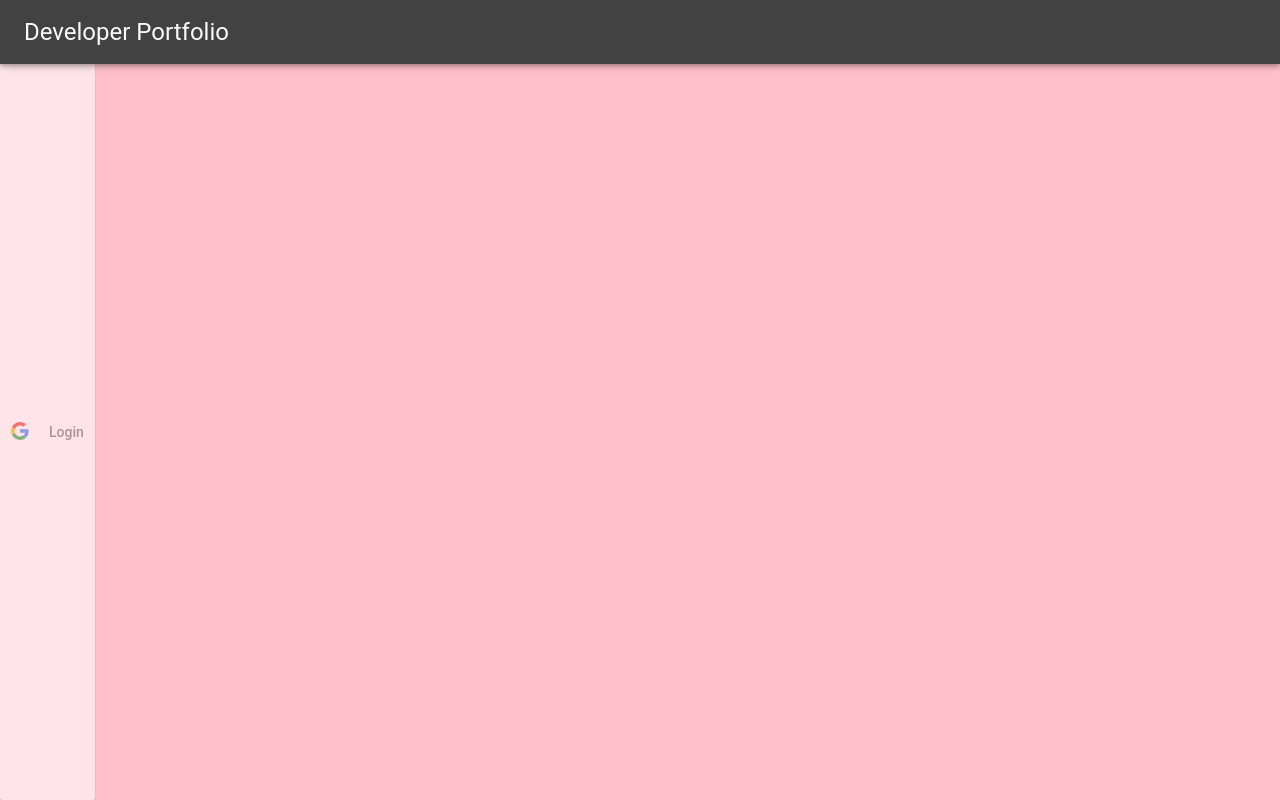
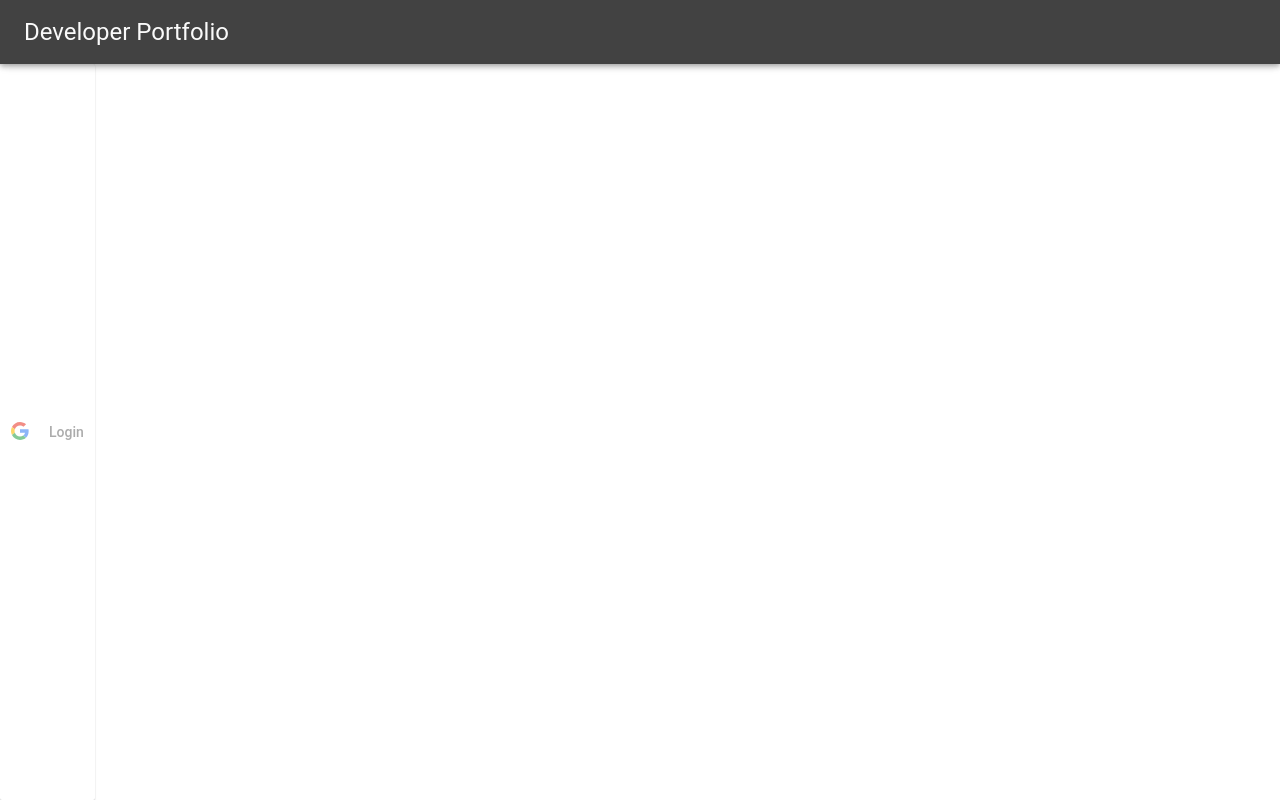
Before and after one commit to himanshuMaheshwari2311/Developer-Portfolio-Front-End, a React (Create React App) app: page /login in a window 1280 px wide. Built offline with nearby package versions, Linux system fonts and the light colour scheme; the HTML template or start-up script is replaced by a standard one.

Commit message:
Background color removed from Body

```diff
--- a/src/components/Body.tsx
+++ b/src/components/Body.tsx
@@ -15,7 +15,7 @@ const useStyles = makeStyles(theme => ({
   mainContent: {
     overflowX:`hidden`,
     //overflowY:`hidden`,
-    backgroundColor: `pink`,
+   // backgroundColor: `pink`,
     position: `relative`,
     display:`flex`,
     [theme.breakpoints.up('lg')]: {
```
